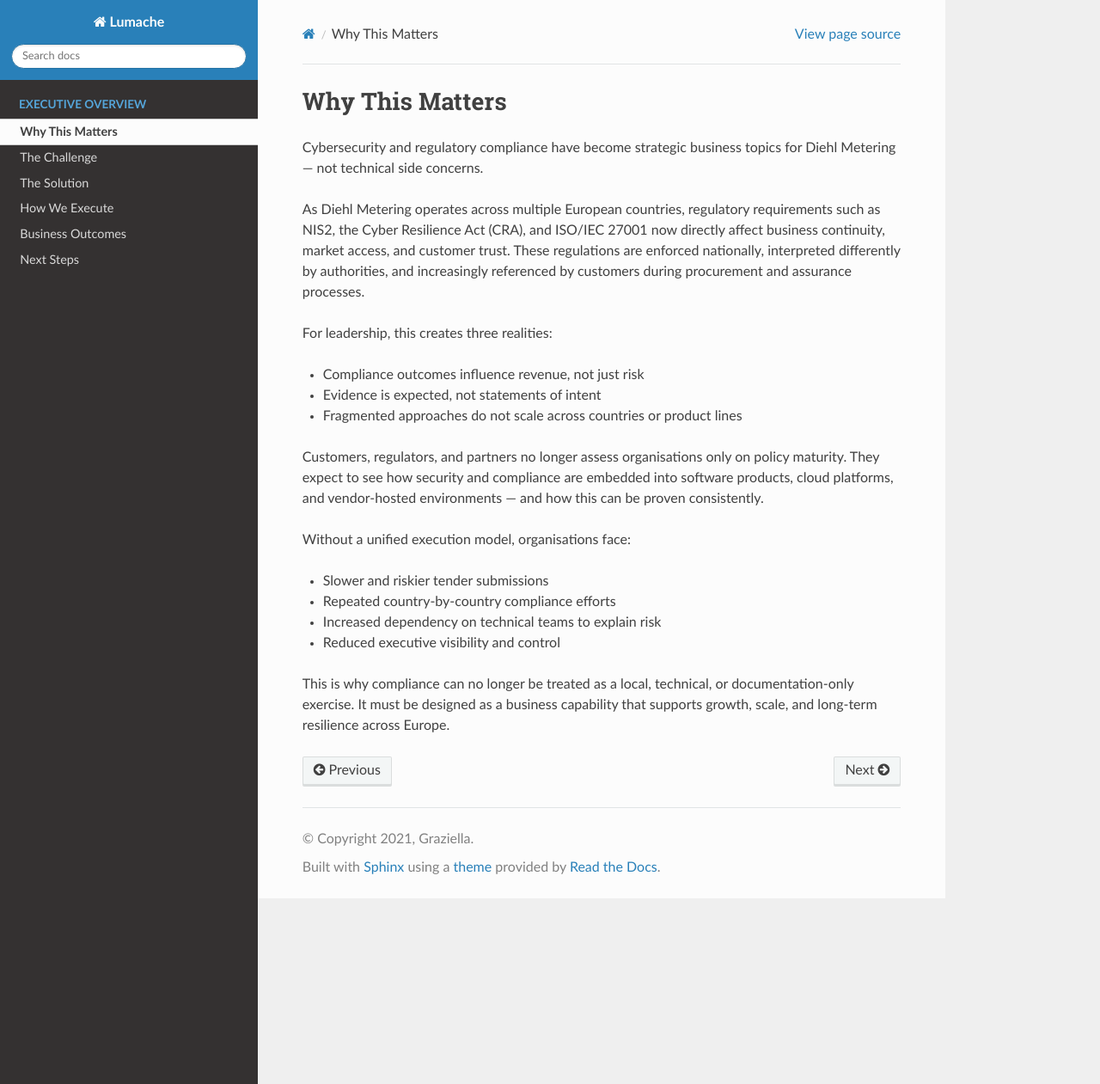
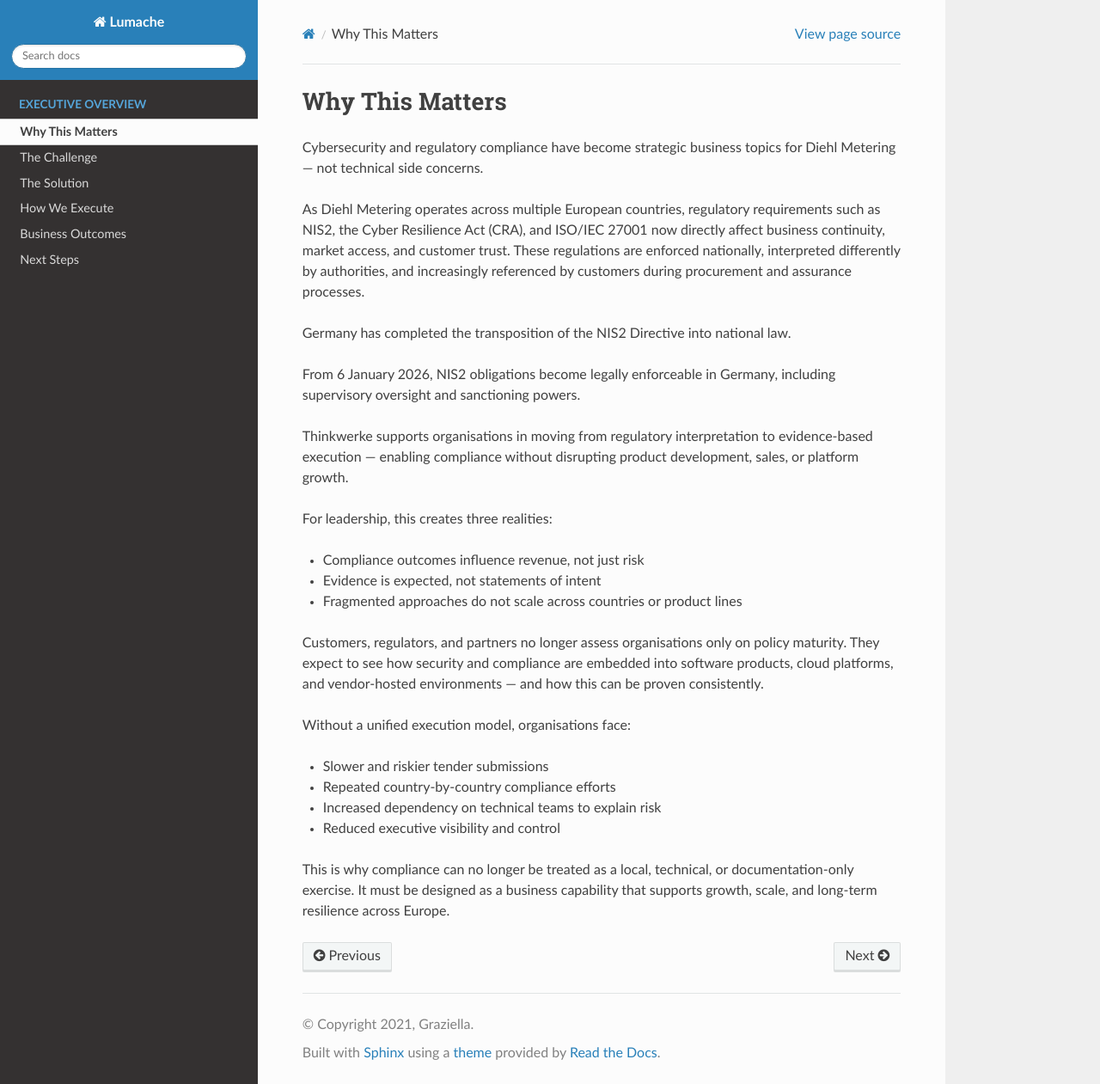
Before and after one commit to Mynkskhr/diehlmetering, a Sphinx documentation site: the page built from docs/source/why-this-matters.rst, in a window 1280 px wide and 1261 px high. Shown: the whole window at 86% size. Built offline with Sphinx 7.4.7 and the Read the Docs theme 3.1.0, drawn with Linux system fonts in a browser that asks for light colours.

Commit message:
Update why-this-matters.rst

```diff
--- a/docs/source/why-this-matters.rst
+++ b/docs/source/why-this-matters.rst
@@ -10,6 +10,16 @@ now directly affect business continuity, market access, and customer trust.
 These regulations are enforced nationally, interpreted differently by
 authorities, and increasingly referenced by customers during procurement
 and assurance processes.
+
+Germany has completed the transposition of the NIS2 Directive into national law.
+
+From 6 January 2026, NIS2 obligations become legally enforceable in Germany,
+including supervisory oversight and sanctioning powers.
+
+Thinkwerke supports organisations in moving from regulatory interpretation
+to evidence-based execution — enabling compliance without disrupting
+product development, sales, or platform growth.
+
 
 For leadership, this creates three realities:
 
```
